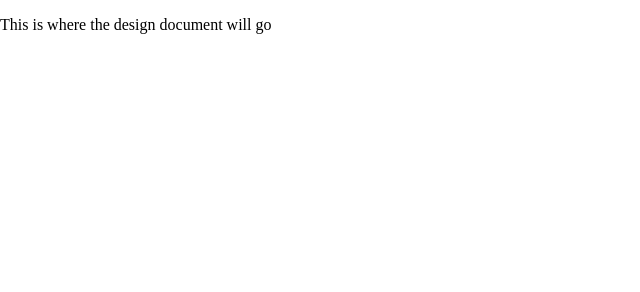
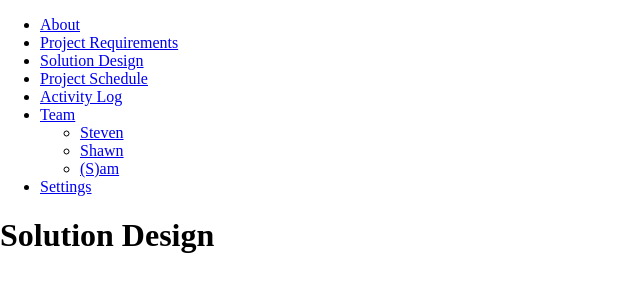
Before and after one commit to BrainOfTech/CommuteRoutes, a plain HTML site: page Design.html in a window 1280 px wide. Shown: the whole page, without its empty margins (0-640 px from the left). Drawn offline with Linux system fonts and the light colour scheme.

Commit message:
Corrected Design.html

```diff
--- a/Design.html
+++ b/Design.html
@@ -6,6 +6,7 @@
         <link rel="stylesheet" type="text/css" href="./CommuteRoutes.css">
     </head>
     <body>
-        <p>This is where the design document will go</p>
+        <script src="./CommuteRoutes.js"></script>
+        <h1>Solution Design</h1>
     </body>
 </html>
```
Also changed, not shown: 1 other file.
